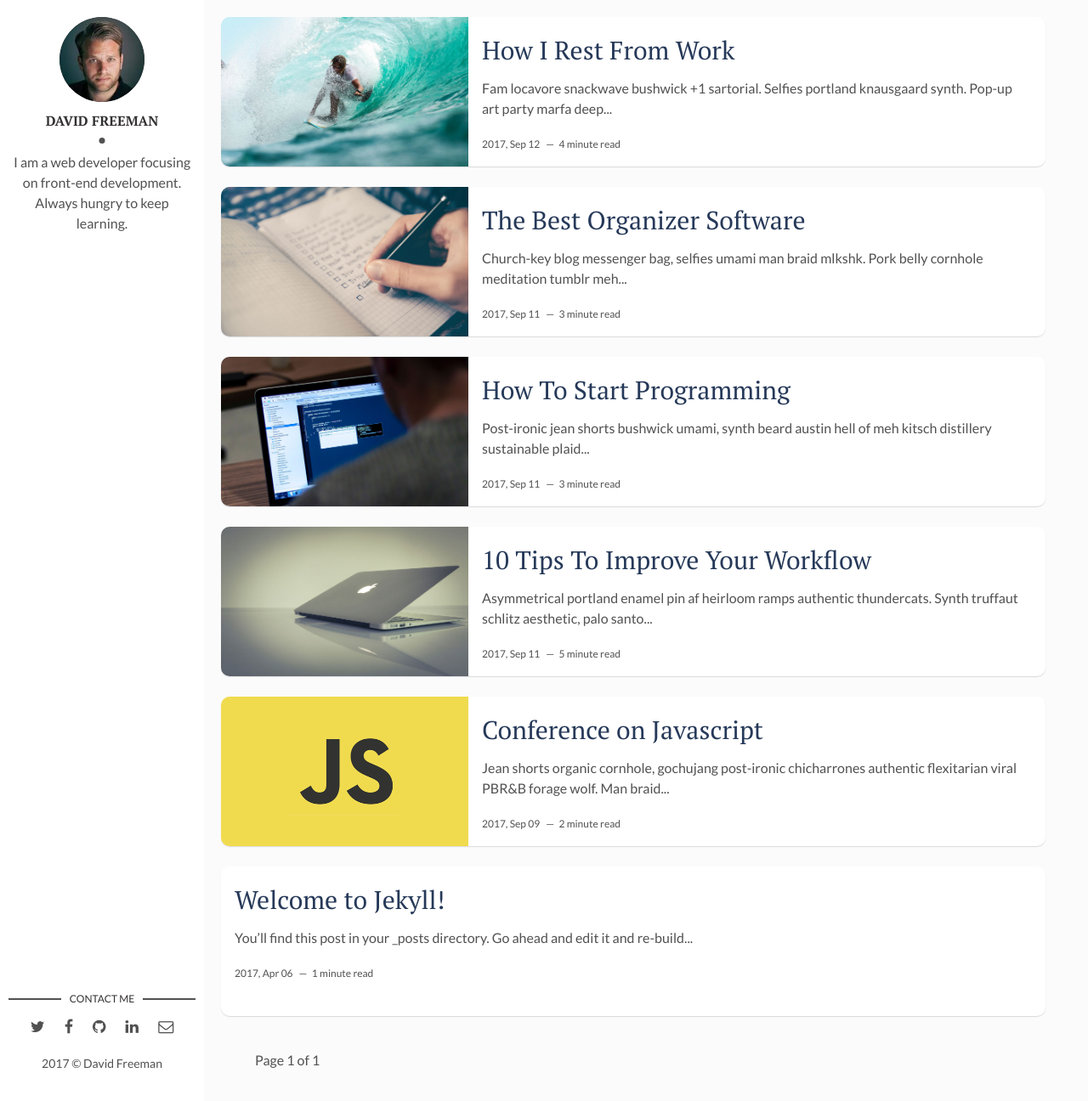
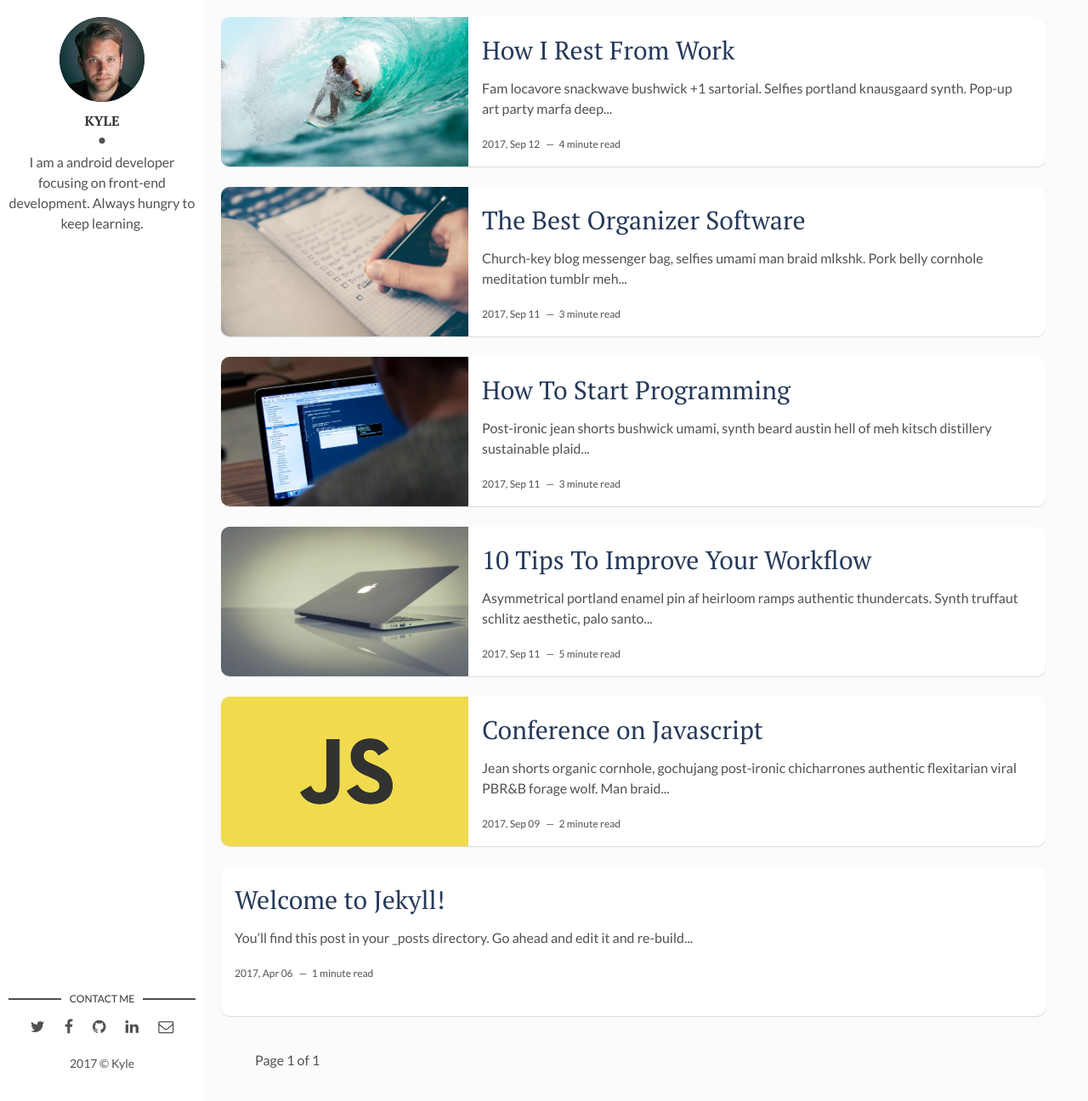
Before and after one commit to Kyle-Style/Kyle-Style.github.io, a Jekyll site: the page built from index.html, in a window 1280 px wide and 1296 px high. Shown: the whole window at 85% size. Built offline with Jekyll 4.4.1, drawn with Linux system fonts in a browser that asks for light colours; the list of posts is cut into pages by our own code.

Commit message:
配置文件

```diff
--- a/_config.yml
+++ b/_config.yml
@@ -4,19 +4,19 @@ description: > # this means to ignore newlines until "baseurl:"
   line in _config.yml. It will appear in your document head meta (for
   Google search results) and in your feed.xml site description.
 permalink: ':title/'
-baseurl: "/flexible-jekyll" # the subpath of your site, e.g. /blog
-url: "" # the base hostname & protocol for your site, e.g. http://example.com
+baseurl: "/blog" # the subpath of your site, e.g. /blog
+url: "https://0x171.github.io" # the base hostname & protocol for your site, e.g. http://example.com
 site-twitter: #if your site has a twitter account, enter it here
 
 # Author Settings
-author: David Freeman # add your name
+author: Kyle # add your name
 author-img: david-freeman.jpg # add your photo
-about-author: I am a web developer focusing on front-end development. Always hungry to keep learning. # add description
+about-author: I am a android developer focusing on front-end development. Always hungry to keep learning. # add description
 twitter: # add your Twitter handle
 facebook: # add your Facebook handle
-github: artemsheludko # add your Github handle
+github: 0x171 # add your Github handle
 linkedin: # add your Linkedin handle
-email: # add your Email address
+email: 1712377712@qq.com# add your Email address
 
 # Disqus
 discus-identifier: mr-brown # add your discus identifier
```
